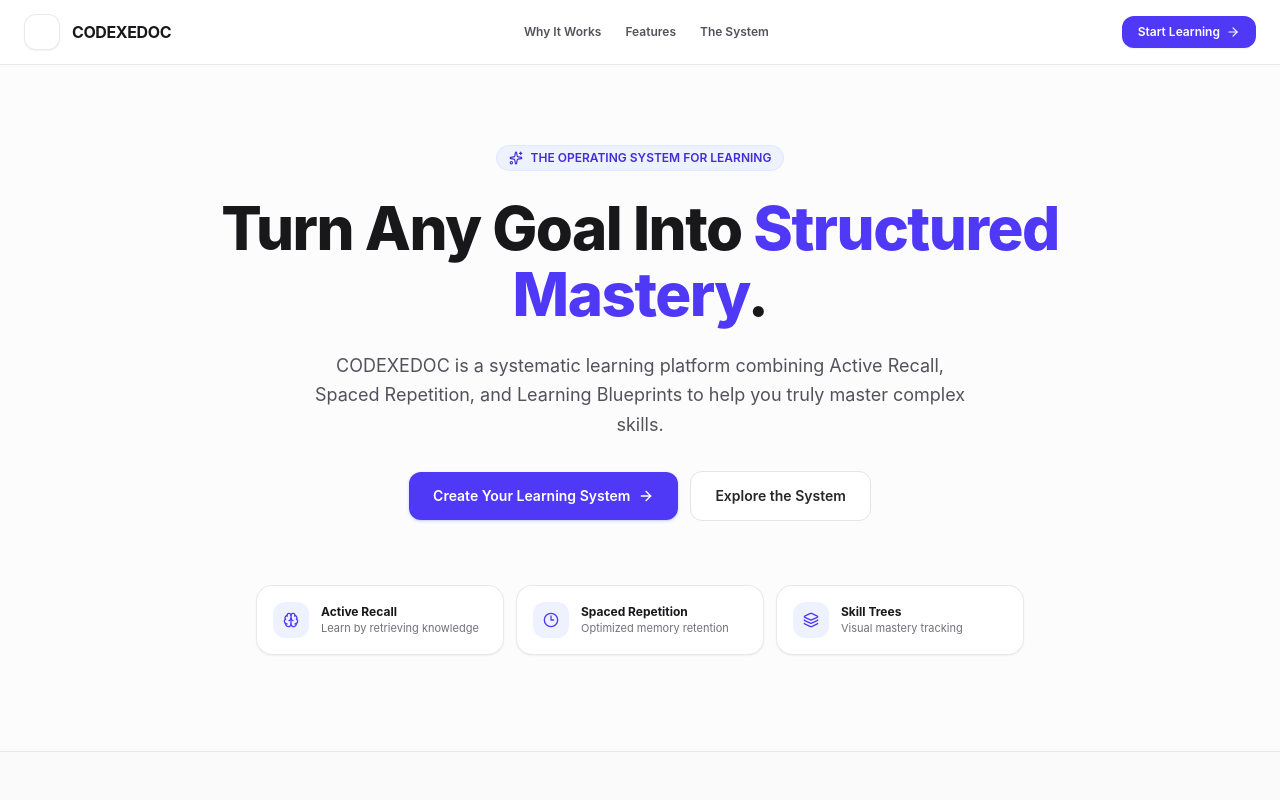
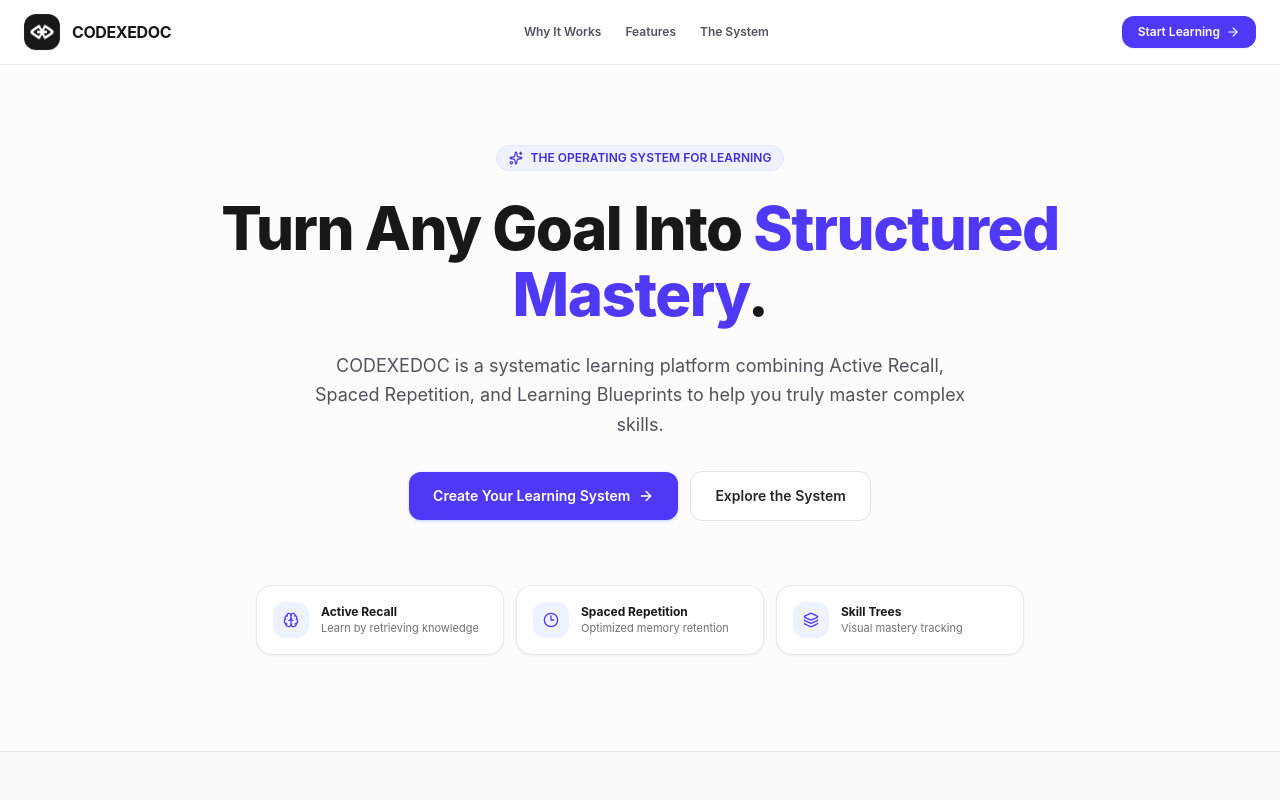
Before and after one commit to codexedoc-com/codexedoc, a Next.js app: page / in a window 1280 px wide. Shown: the top 800 px of the page. Built offline with nearby package versions, Linux system fonts and the light colour scheme.

Commit message:
style(branding): Give logo container sleek dark background for sharp contrast on white logo

```diff
--- a/app/auth/page.tsx
+++ b/app/auth/page.tsx
@@ -128,12 +128,12 @@ export default function AuthPage() {
       {/* Top Navbar Brand */}
       <div className="sm:mx-auto sm:w-full sm:max-w-md text-center mb-6">
         <Link href="/" className="inline-flex items-center gap-2.5 transition hover:opacity-80">
-          <div className="relative h-10 w-10 overflow-hidden rounded-xl border border-zinc-200/80 bg-white shadow-xs">
+          <div className="relative h-11 w-11 overflow-hidden rounded-xl border border-zinc-800/80 bg-zinc-900 shadow-sm">
             <Image
               src="/codexedoc.png"
               alt="CODEXEDOC Logo"
               fill
-              className="object-contain p-0.5"
+              className="object-contain p-1.5"
               priority
             />
           </div>
--- a/app/create/page.tsx
+++ b/app/create/page.tsx
@@ -17,12 +17,12 @@ export default async function CreateGoalPage() {
     <div className="min-h-screen bg-[#fafafa] flex flex-col justify-center items-center py-12 px-4 sm:px-6 lg:px-8">
       <div className="mb-6 text-center">
         <Link href="/app" className="inline-flex items-center gap-2.5">
-          <div className="relative h-10 w-10 overflow-hidden rounded-xl border border-zinc-200/80 bg-white shadow-xs">
+          <div className="relative h-11 w-11 overflow-hidden rounded-xl border border-zinc-800/80 bg-zinc-900 shadow-sm">
             <Image
               src="/codexedoc.png"
               alt="CODEXEDOC Logo"
               fill
-              className="object-contain p-0.5"
+              className="object-contain p-1.5"
               priority
             />
           </div>
--- a/app/page.tsx
+++ b/app/page.tsx
@@ -68,12 +68,12 @@ export default function LandingPage() {
       <header className="sticky top-0 z-40 bg-white/90 backdrop-blur-md border-b border-zinc-200/80">
         <div className="mx-auto flex h-14 sm:h-16 max-w-7xl items-center justify-between px-4 sm:px-6 relative">
           <Link href="/" className="flex items-center gap-3">
-            <div className="relative h-8 w-8 sm:h-9 sm:w-9 overflow-hidden rounded-xl border border-zinc-200/80 bg-white shadow-xs flex-shrink-0">
+            <div className="relative h-8 w-8 sm:h-9 sm:w-9 overflow-hidden rounded-xl border border-zinc-800/80 bg-zinc-900 shadow-xs flex-shrink-0">
               <Image
                 src="/codexedoc.png"
                 alt="CODEXEDOC Logo"
                 fill
-                className="object-contain p-0.5"
+                className="object-contain p-1"
                 priority
               />
             </div>
--- a/components/DashboardClient.tsx
+++ b/components/DashboardClient.tsx
@@ -127,12 +127,12 @@ export function DashboardClient({ initialData }: { initialData: DashboardInitial
           {/* Brand & Goal Pill */}
           <div className="flex items-center gap-2.5 sm:gap-4 min-w-0">
             <Link href="/app" className="flex items-center gap-2.5 flex-shrink-0">
-              <div className="relative h-7 w-7 sm:h-8 sm:w-8 overflow-hidden rounded-lg sm:rounded-xl border border-zinc-200/80 bg-white shadow-xs flex-shrink-0">
+              <div className="relative h-7 w-7 sm:h-8 sm:w-8 overflow-hidden rounded-lg sm:rounded-xl border border-zinc-800/80 bg-zinc-900 shadow-xs flex-shrink-0">
                 <Image
                   src="/codexedoc.png"
                   alt="CODEXEDOC Logo"
                   fill
-                  className="object-contain p-0.5"
+                  className="object-contain p-1"
                   priority
                 />
               </div>
```
